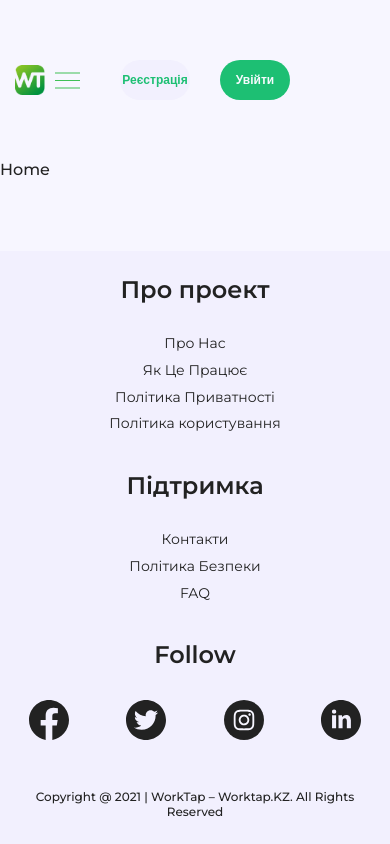
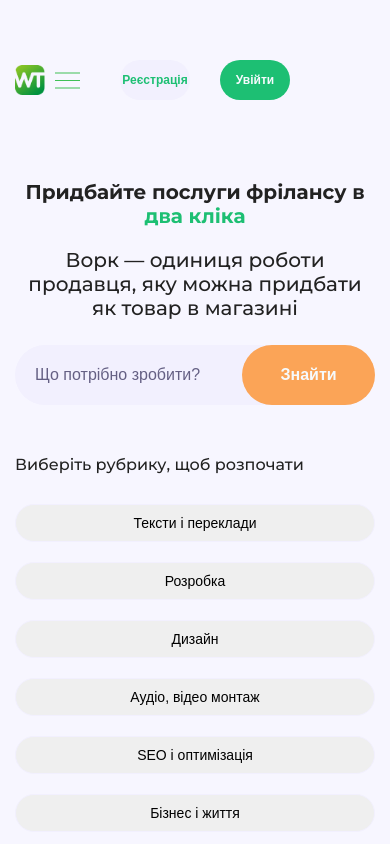
Before and after one commit to Pazhiloi/freelance-marketplace, a React (Create React App) app: page / in a window 390 px wide. Shown: the top 844 px of the page. Built offline with nearby package versions, Linux system fonts and the light colour scheme.

Commit message:
added freelance service section with styles and media queries

```diff
--- a/src/app/components/layout/Header/NavItem/NavItem.module.scss
+++ b/src/app/components/layout/Header/NavItem/NavItem.module.scss
@@ -3,6 +3,10 @@
 }
 .item{
  white-space: nowrap;
+ &:hover{
+      color: #1dbf73;
+      transition: color 0.5s ease;
+    }
 }
 
 @media (max-width: 1300px) {
@@ -11,15 +15,13 @@
   }
   .item{
     padding: 10px 10px;
-    transition: color 0.5s ease;
+
     text-align: center;
     &.active{
       margin-bottom: 2rem;
       font-size: 32px;
     }
-    &:hover{
-      color: #1dbf73;
-    }
+
   }
 
 }
--- a/src/app/components/screens/home/Home.tsx
+++ b/src/app/components/screens/home/Home.tsx
@@ -1,9 +1,10 @@
 import React, { FC } from 'react';
+import FreelanceServices from '../../sections/FreelanceServices/FreelanceServices';
 
 const Home: FC = () => {
   return (
-    <div>
-      Home
+    <div className='container'>
+      <FreelanceServices/>
     </div>
   );
 };
--- /dev/null
+++ b/src/app/components/sections/FreelanceServices/FreelanceServices.module.scss
@@ -0,0 +1,75 @@
+
+.section{
+  padding: 20px 0 60px;
+}
+.title,
+ .rubricsTitle{
+  margin-bottom: 30px;
+}
+.left{
+  max-width: 596px;
+  width: 100%;
+}
+
+.subtitle{
+  margin-bottom: 50px;
+}
+
+.rubricsWrapper{
+  margin-top: 50px;
+}
+
+
+.wrapper{
+  display: flex;
+  justify-content: space-between;
+  align-items: center;
+}
+.img{
+  max-width: 603px;
+  width: 100%;
+}
+
+@media(max-width: 1000px){
+  .wrapper{
+    display: block;
+  }
+  .right{
+    display: none;
+  }
+  .left{
+    max-width: 1050px;
+  }
+  .field{
+    display: flex;
+    justify-content: center;
+  }
+}
+
+@media(max-width: 830px){
+  .title,
+  .subtitle{
+    text-align: center;
+    margin-bottom: 20px;
+  }
+  .title{
+    font-size: 20px !important;
+  }
+  .subtitle{
+    margin-bottom: 25px;
+  }
+}
+
+@media(max-width: 570px){
+  .section{
+    padding: 20px 0 20px;
+  }
+  .rubricsInner{
+    > div{
+      > div{
+        display: flex;
+        flex-direction: column;
+      }
+    }
+  }
+}
--- /dev/null
+++ b/src/app/components/sections/FreelanceServices/FreelanceServices.tsx
@@ -0,0 +1,39 @@
+import React, { FC } from 'react';
+import s from "./FreelanceServices.module.scss";
+import SearchField from '../../ui/SearchField/SearchField';
+import Rubrics from '../../ui/Rubrics/Rubrics';
+import { introduce } from '../../../data/data';
+const FreelanceServices: FC = () => {
+  return (
+    <section className={s.section}>
+        <div className={s.wrapper}>
+          <div className={s.left}>
+            <h1 className={`main-title ${s.title}`}>
+              Придбайте послуги фрілансу в{" "}
+              <span className="color-green">два кліка</span>
+            </h1>
+            <div className={`${s.subtitle} fz-20`}>
+              Ворк — одиниця роботи продавця, яку можна придбати як товар в
+              магазині
+            </div>
+            <div className={s.field}>
+            <SearchField />
+            </div>
+            <div className={s.rubricsWrapper}>
+              <div className={s.rubricsTitle}>
+                Виберіть рубрику, щоб розпочати
+              </div>
+              <div className={s.rubricsInner}>
+              <Rubrics/>
+              </div>
+            </div>
+          </div>
+          <div className={s.right}>
+            <img src={introduce} alt="introduce img" className={s.img} />
+          </div>
+        </div>
+    </section>
+  );
+};
+
+export default FreelanceServices;
--- /dev/null
+++ b/src/app/components/ui/Rubrics/Rubric.tsx
@@ -0,0 +1,17 @@
+import React, { FC, useState } from 'react';
+import Button from '../Button/Button';
+import s from './Rubrics.module.scss'
+import { writeClassForGrids } from '../../../utils/classes/writeClassForGrids';
+interface IRubric{
+  title: string;
+  id: number;
+}
+const Rubric: FC<IRubric> = ({title, id}) => {
+  const [classes, setClasses] = useState(writeClassForGrids(id));
+
+  return (
+    <Button className={`fw-400 fz-14 ${s.item} ${classes}`}>{title}</Button>
+  );
+};
+
+export default Rubric;
--- /dev/null
+++ b/src/app/components/ui/Rubrics/Rubrics.module.scss
@@ -0,0 +1,17 @@
+.items{
+   display: grid;
+  grid-template-rows: repeat(3, auto);
+  grid-gap: 20px;
+}
+.item,
+.lastItem{
+  padding: 10px 20px;
+  border: 1px solid #F2F0FE;
+  font-weight: 400;
+  font-size: 14px;
+}
+
+
+.lastItem{
+  border: 1px solid #FBA457;
+}
--- /dev/null
+++ b/src/app/components/ui/Rubrics/Rubrics.tsx
@@ -0,0 +1,23 @@
+import React, { FC } from 'react';
+import s from './Rubrics.module.scss'
+import { rubrics } from '../../../data/data';
+import Rubric from './Rubric';
+import Button from '../Button/Button';
+const Rubrics: FC = () => {
+  return (
+    <>
+      <div className={s.wrapper}>
+        <div className={s.items}>
+          {rubrics.map((r, idx) => (
+            <Rubric key={r.id} title={r.title} id={idx} />
+          ))}
+            <Button className={`color-orange ${s.lastItem} item__c`}>
+              Всі категорії
+            </Button>
+        </div>
+      </div>
+    </>
+  );
+};
+
+export default Rubrics;
--- /dev/null
+++ b/src/app/components/ui/SearchField/SearchField.module.scss
@@ -0,0 +1,32 @@
+.search {
+  display: flex;
+  align-items: center;
+  max-width: 532px;
+  width: 100%;
+  height: 60px;
+  background-color: #f2f0fe;
+  border-radius: 50px;
+}
+
+.input {
+  flex: 0.9;
+  outline: 0;
+  background-color: transparent;
+  border: 0;
+  padding: 20px 0 20px 20px;
+  font-size: 16px;
+  &::placeholder {
+    color: #656084;
+  }
+}
+.button {
+  width: 160px;
+  height: 60px;
+  margin-left: auto;
+}
+
+@media(max-width: 350px){
+  .button{
+    font-size: 12px !important;
+  }
+}
--- /dev/null
+++ b/src/app/components/ui/SearchField/SearchField.tsx
@@ -0,0 +1,19 @@
+import React, { ChangeEvent, FC } from 'react';
+import s from "./SearchField.module.scss";
+import Button from '../Button/Button';
+interface ISearchField {
+  searchTerm: string;
+  handleSearch: (event: ChangeEvent<HTMLInputElement>) => void;
+}
+const SearchField: FC = () => {
+  return (
+    <div className={s.search}>
+      <input placeholder="Що потрібно зробити?" type="text" className={s.input} />
+      <Button className={`color-white fw-700 bg-orange ${s.button}`}>
+        Знайти
+      </Button>
+    </div>
+  );
+};
+
+export default SearchField;
--- a/src/app/data/data.ts
+++ b/src/app/data/data.ts
@@ -10,6 +10,39 @@ import twitter from "../assets/images/twitter.svg";
 import instagram from "../assets/images/instagram.svg";
 import linkedin from "../assets/images/linkedin.svg";
 import menu from "../assets/images/menu.svg";
+import introduce from "../assets/images/introduce.jpg";
+
+const rubrics = [
+  {
+    id: 1,
+    title: `Тексти і переклади`,
+  },
+  {
+    id: 2,
+    title: `Розробка`,
+  },
+  {
+    id: 3,
+    title: `Дизайн`,
+  },
+  {
+    id: 4,
+    title: `Аудіо, відео монтаж`,
+  },
+  {
+    id: 5,
+    title: `SEO і оптимізація`,
+  },
+  {
+    id: 6,
+    title: `Бізнес  і життя`,
+  },
+  {
+    id: 7,
+    title: `Соцмережі і реклама`,
+  },
+];
+
 const navItems = [
   {
     id: 1,
@@ -139,6 +172,7 @@ const followImages = [
 ];
 
 export {
+  introduce,
   logo,
   navItems,
   footerItems,
@@ -149,5 +183,6 @@ export {
   topStar,
   topChat,
   notification,
-  closeIcon
+  closeIcon,
+  rubrics,
 };
--- /dev/null
+++ b/src/app/utils/classes/writeClassForGrids.ts
@@ -0,0 +1,9 @@
+export const writeClassForGrids = (id: number) => {
+  if (id >= 0 && id <= 2) {
+    return "item__a";
+  } else if (id >= 3 && id <= 4) {
+    return "item__b";
+  } else if (id >= 5 && id <= 6) {
+    return "item__c";
+  }
+};
--- a/src/index.css
+++ b/src/index.css
@@ -31,6 +31,7 @@ code {
   display: flex;
   flex-direction: column;
   min-height: 100vh;
+  overflow: hidden;
 }
 a {
   text-decoration: none;
@@ -112,3 +113,16 @@ a {
   font-weight: 600;
   font-size: 24px;
 }
+
+
+.item__a {
+  grid-row: 1;
+}
+
+.item__b {
+  grid-row: 2;
+}
+
+.item__c {
+  grid-row: 3;
+}
```
Also changed, not shown: src/app/assets/images/introduce.jpg (added).
